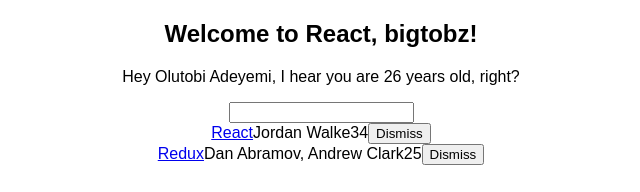
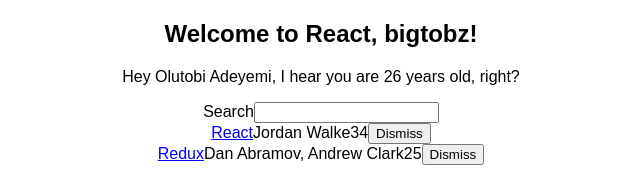
Before and after one commit to Jeezman/hacker-news-app, a React (Create React App) app: page / in a window 1280 px wide. Shown: the top 192 px of the page, without its empty margins (319-959 px from the left). Built offline with nearby package versions, Linux system fonts and the light colour scheme.

Commit message:
added a simple child prop on Searh component

```diff
--- a/src/App.js
+++ b/src/App.js
@@ -72,7 +72,9 @@
           <Search
             value={searchTerm}
             onChange={this.onSearchChange}
-          />
+          >
+            Search
+          </Search>
           <Table
             list={list}
             pattern={searchTerm}
@@ -87,9 +89,10 @@
 //search component
 class Search extends Component {
   render() {
-    const { value, onChange } = this.props;
+    const { value, onChange, children } = this.props;
     return (
       <form>
+        {children}
         <input
           type="text"
           value={value}
```
